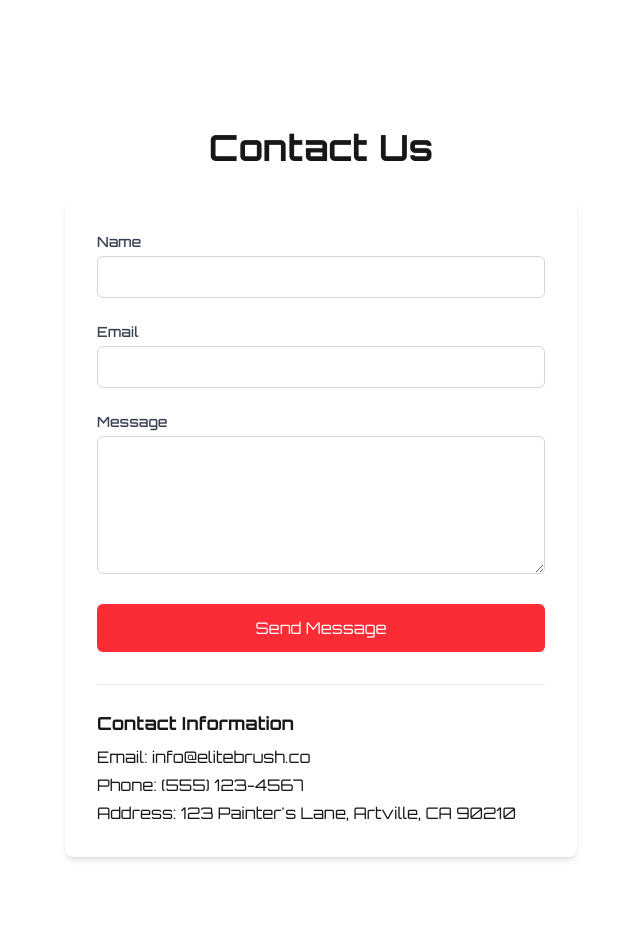
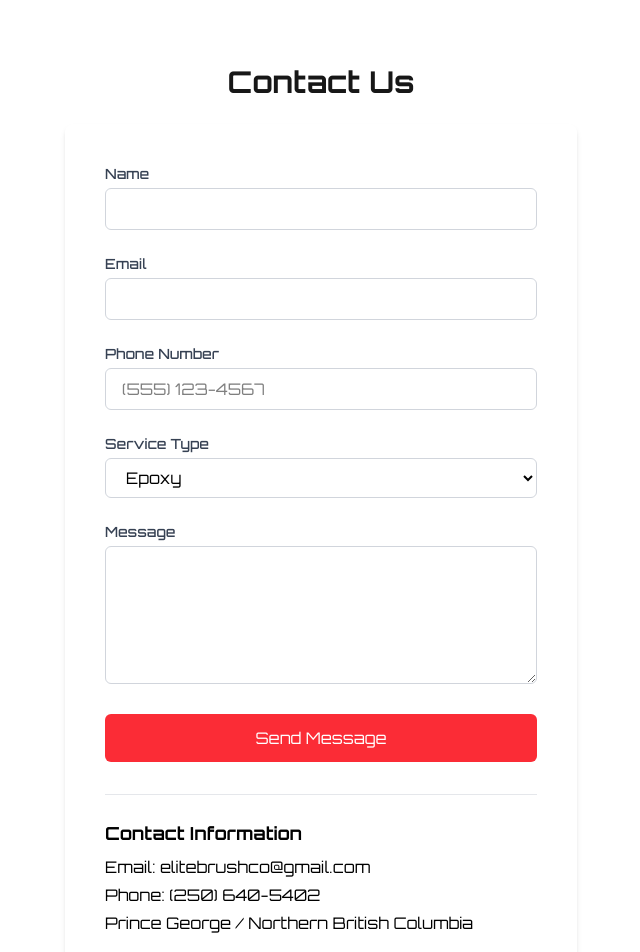
Before and after one commit to GauravBainz/studio-elitebrush-website, a Next.js app in the folder nextjs-elitebrush-website/: page /contact in a window 1280 px wide. Shown: the top 952 px of the page, without its empty margins (319-959 px from the left). Before the commit the page ends 889 px from the top, so only its background shows below. Built offline with nearby package versions, Linux system fonts and the light colour scheme.

Commit message:
finsining touches

```diff
--- a/nextjs-elitebrush-website/src/app/about/page.tsx
+++ b/nextjs-elitebrush-website/src/app/about/page.tsx
@@ -5,7 +5,7 @@ export default function AboutPage() {
   return (
     <main className="container mx-auto min-h-screen max-w-3xl p-8">
       <div className="absolute top-4 left-4">
-      <Link href="/">
+        <Link href="/">
           <span className="text-white hover:text-red-500 transition-all">
             EliteBrush Co.
           </span>
@@ -24,67 +24,48 @@ export default function AboutPage() {
       <section className="mt-24">
         <h1 className="text-4xl font-bold mb-8 text-center">Our Story</h1>
 
-        <div className="max-w-2xl mx-auto bg-white rounded-lg shadow-md p-8">
+        {/* Image Section */}
+        <div className="flex justify-between gap-4 mb-8">
+          <div className="flex-1 text-center">
+            <Image
+              src="/images/gaurav-headshot.jpeg"
+              alt="Gaurav's Headshot"
+              width={500}
+              height={300}
+              className="object-cover rounded-sm"
+            />
+            <p className="mt-2 text-lg font-semibold text-white">Gaurav Singh Bains</p> {/* Name under the first image */}
+          </div>
+          <div className="flex-1 text-center">
+            <Image
+              src="/images/kavan-headshot.jpeg"
+              alt="Kavan's Headshot"
+              width={500}
+              height={300}
+              className="object-cover rounded-sm"
+            />
+            <p className="mt-2 text-lg font-semibold text-white">Kavan Singh Varaich</p> {/* Name under the second image */}
+          </div>
+        </div>
+
+        <div className="max-w-2xl mx-auto rounded-lg shadow-md p-12">
           <div className="mb-8">
             <h2 className="text-2xl font-semibold mb-4 text-red-500">Who We Are</h2>
-            <p className="mb-4">
-              Founded in 2018, EliteBrush Co. has been transforming spaces across the region with our premium painting and epoxy solutions. What started as a passion project has grown into a full-service company dedicated to excellence in every brushstroke.
+            <p className="mb-6 text-white text-lg leading-relaxed">
+              At EliteBrush Co, we're passionate young entrepreneurs committed to transforming the painting and epoxy industry in Northern BC with superior craftsmanship and innovation.
             </p>
-            <p className="mb-4">
-              Our team of skilled artisans combines years of experience with an eye for detail that elevates every project we undertake. We believe that your space deserves more than just a coat of paint – it deserves a transformation that reflects your unique style and vision.
+            <p className="mb-6 text-white text-lg leading-relaxed">
+              What sets us apart is our dedication to excellence. We use only premium materials and state-of-the-art equipment to deliver results that exceed expectations.
+            </p>
+            <p className="mb-6 text-white text-lg leading-relaxed">
+              Every project is an opportunity for us to create something extraordinary. We bring creativity and precision to every job, unlocking the true potential of your space.
+            </p>
+            <p className="text-white text-lg leading-relaxed">
+              Our goal is to build Northern BC's premier painting and epoxy brand, one transformation at a time. Let us elevate your space with our passion, skill, and artistry.
             </p>
           </div>
+    </div>
 
-          <div className="mb-8">
-            <h2 className="text-2xl font-semibold mb-4 text-red-500">Our Approach</h2>
-            <p className="mb-4">
-              At EliteBrush Co., we approach each project with precision and care. We begin with a detailed consultation to understand your goals, followed by meticulous preparation and execution that ensures stunning, long-lasting results.
-            </p>
-            <p className="mb-4">
-              Whether we're applying rich, even coats of premium paint or creating custom epoxy masterpieces that transform ordinary surfaces into extraordinary features, our commitment to quality remains unwavering.
-            </p>
-          </div>
-
-          <div className="mb-8">
-            <h2 className="text-2xl font-semibold mb-4 text-red-500">Our Services</h2>
-            <div className="grid grid-cols-1 md:grid-cols-2 gap-4">
-              <div className="border border-gray-200 rounded-lg p-4 hover:shadow-md transition-shadow">
-                <h3 className="text-xl font-medium mb-2">Premium Painting</h3>
-                <p>Interior and exterior painting services for residential and commercial spaces using only the highest quality materials.</p>
-              </div>
-
-              <div className="border border-gray-200 rounded-lg p-4 hover:shadow-md transition-shadow">
-                <h3 className="text-xl font-medium mb-2">Custom Epoxy</h3>
-                <p>Stunning epoxy treatments for floors, countertops, and decorative elements that combine durability with artistic expression.</p>
-              </div>
-
-              <div className="border border-gray-200 rounded-lg p-4 hover:shadow-md transition-shadow">
-                <h3 className="text-xl font-medium mb-2">Color Consultation</h3>
-                <p>Expert guidance to help you select the perfect palette for your space, considering lighting, architecture, and personal style.</p>
-              </div>
-
-              <div className="border border-gray-200 rounded-lg p-4 hover:shadow-md transition-shadow">
-                <h3 className="text-xl font-medium mb-2">Surface Preparation</h3>
-                <p>Comprehensive preparation services including repairs, priming, and surface treatment to ensure flawless application.</p>
-              </div>
-            </div>
-          </div>
-
-          <div>
-            <h2 className="text-2xl font-semibold mb-4 text-red-500">Our Promise</h2>
-            <p className="mb-4">
-              We promise to deliver exceptional craftsmanship, transparent communication, and results that exceed your expectations. Every project we complete is a reflection of our dedication to our craft and our clients.
-            </p>
-            <div className="mt-6 text-center">
-              <Link
-                href="/contact"
-                className="px-8 py-4 border border-red-500 text-red-500 rounded-md hover:bg-red-50 hover:shadow-xl hover:shadow-red-500/100 hover:-translate-y-1 transition-all duration-300"
-              >
-                Let's Work Together
-              </Link>
-            </div>
-          </div>
-        </div>
       </section>
     </main>
   );
--- a/nextjs-elitebrush-website/src/app/contact/page.tsx
+++ b/nextjs-elitebrush-website/src/app/contact/page.tsx
@@ -3,9 +3,9 @@ import Image from 'next/image';
 
 export default function ContactPage() {
   return (
-    <main className="container mx-auto min-h-screen max-w-3xl p-8">
+    <main className="container mx-auto min-h-screen max-w-3xl p-0">
       <div className="absolute top-4 left-4">
-      <Link href="/">
+        <Link href="/">
           <span className="text-white hover:text-red-500 transition-all">
             EliteBrush Co.
           </span>
@@ -21,11 +21,15 @@ export default function ContactPage() {
         </Link>
       </div>
 
-      <section className="mt-24">
-        <h1 className="text-4xl font-bold mb-8 text-center">Contact Us</h1>
+      <section className="mt-16">
+        <h1 className="text-3xl font-bold mb-6 text-center">Contact Us</h1>
 
-        <div className="max-w-lg mx-auto bg-white rounded-lg shadow-md p-8">
-          <form className="space-y-6">
+        <div className="max-w-lg mx-auto bg-white rounded-lg shadow-md p-10">
+          <form
+            action="https://formspree.io/f/mwpvgwqq"  // Replace this with your Formspree endpoint
+            method="POST"
+            className="space-y-6"
+          >
             <div>
               <label htmlFor="name" className="block text-sm font-medium text-gray-700 mb-1">
                 Name
@@ -33,7 +37,8 @@ export default function ContactPage() {
               <input
                 type="text"
                 id="name"
-                className="w-full px-4 py-2 border border-gray-300 rounded-md focus:outline-none focus:ring-2 focus:ring-red-500"
+                name="name"  // Include the name attribute for Formspree
+                className="w-full px-4 py-2 border border-gray-300 rounded-md focus:outline-none focus:ring-2 focus:ring-red-500 text-black"
                 required
               />
             </div>
@@ -45,9 +50,39 @@ export default function ContactPage() {
               <input
                 type="email"
                 id="email"
-                className="w-full px-4 py-2 border border-gray-300 rounded-md focus:outline-none focus:ring-2 focus:ring-red-500"
+                name="email"  // Include the name attribute for Formspree
+                className="w-full px-4 py-2 border border-gray-300 rounded-md focus:outline-none focus:ring-2 focus:ring-red-500 text-black"
                 required
               />
+            </div>
+
+            <div>
+              <label htmlFor="phone" className="block text-sm font-medium text-gray-700 mb-1">
+                Phone Number
+              </label>
+              <input
+                type="tel"
+                id="phone"
+                name="phone"  // Include the name attribute for Formspree
+                className="w-full px-4 py-2 border border-gray-300 rounded-md focus:outline-none focus:ring-2 focus:ring-red-500 text-black"
+                placeholder="(555) 123-4567"
+                required
+              />
+            </div>
+
+            <div>
+              <label htmlFor="service" className="block text-sm font-medium text-gray-700 mb-1">
+                Service Type
+              </label>
+              <select
+                id="service"
+                name="service"  // Include the name attribute for Formspree
+                className="w-full px-4 py-2 border border-gray-300 rounded-md focus:outline-none focus:ring-2 focus:ring-red-500 text-black"
+                required
+              >
+                <option value="epoxy">Epoxy</option>
+                <option value="painting">Painting</option>
+              </select>
             </div>
 
             <div>
@@ -56,8 +91,9 @@ export default function ContactPage() {
               </label>
               <textarea
                 id="message"
+                name="message"  // Include the name attribute for Formspree
                 rows={5}
-                className="w-full px-4 py-2 border border-gray-300 rounded-md focus:outline-none focus:ring-2 focus:ring-red-500"
+                className="w-full px-4 py-2 border border-gray-300 rounded-md focus:outline-none focus:ring-2 focus:ring-red-500 text-black"
                 required
               ></textarea>
             </div>
@@ -71,11 +107,30 @@ export default function ContactPage() {
           </form>
 
           <div className="mt-8 pt-6 border-t border-gray-200">
-            <h3 className="text-lg font-semibold mb-2">Contact Information</h3>
-            <p className="mb-1">Email: info@elitebrush.co</p>
-            <p className="mb-1">Phone: (555) 123-4567</p>
-            <p>Address: 123 Painter's Lane, Artville, CA 90210</p>
+            <h3 className="text-lg font-semibold mb-2 text-black">Contact Information</h3>
+            <p className="mb-1 text-black">
+              <a href="mailto:elitebrushco@gmail.com" className="hover:text-red-500">
+                Email: elitebrushco@gmail.com
+              </a>
+            </p>
+            <p className="mb-1 text-black">
+              <a href="tel:+12506405402" className="hover:text-red-500">
+                Phone: (250) 640-5402
+              </a>
+            </p>
+            <p className="text-black">
+              <a
+                href="https://www.google.com/maps?q=Prince+George,+BC"
+                target="_blank"
+                rel="noopener noreferrer"
+                className="hover:text-red-500"
+              >
+                Prince George / Northern British Columbia
+              </a>
+            </p>
           </div>
+
+
         </div>
       </section>
     </main>
```
Also changed, not shown: 2 other files (tests, documents, lock files or other folders).
